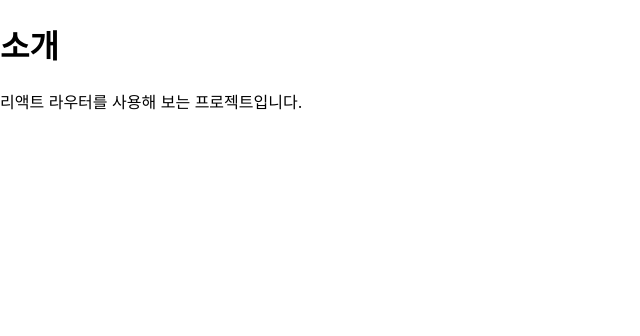
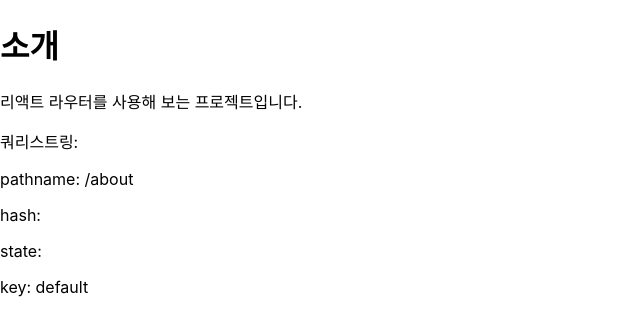
Before and after one commit to dongjay00/react-router-practice, a React (Create React App) app: page /about in a window 1280 px wide. Shown: the top 336 px of the page, without its empty margins (0-640 px from the left). Built offline with nearby package versions, Linux system fonts and the light colour scheme.

Commit message:
useLocation Hook을 활용하여 쿼리스트링 확인

```diff
--- a/src/pages/About.js
+++ b/src/pages/About.js
@@ -1,8 +1,17 @@
+import { useLocation } from "react-router-dom";
+
 const About = () => {
+  const location = useLocation();
+
   return (
     <div>
       <h1>소개</h1>
       <p>리액트 라우터를 사용해 보는 프로젝트입니다.</p>
+      <p>쿼리스트링: {location.search}</p>
+      <p>pathname: {location.pathname}</p>
+      <p>hash: {location.hash}</p>
+      <p>state: {location.state}</p>
+      <p>key: {location.key}</p>
     </div>
   );
 };
```
